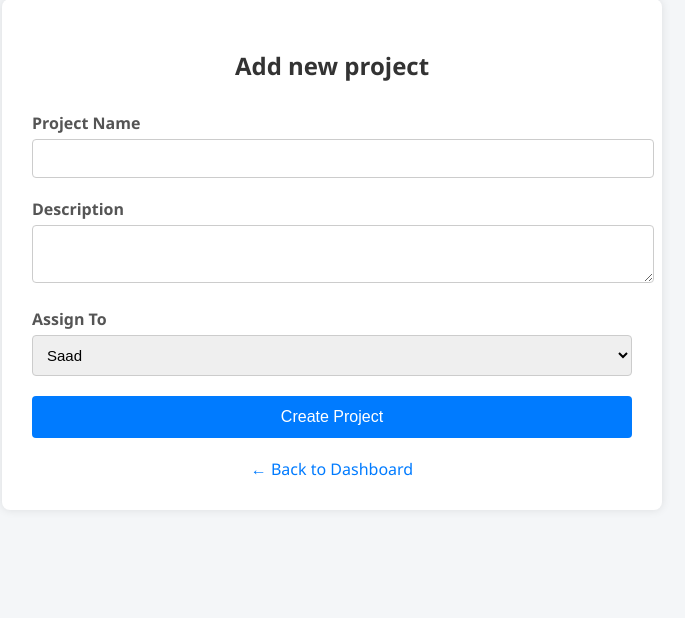
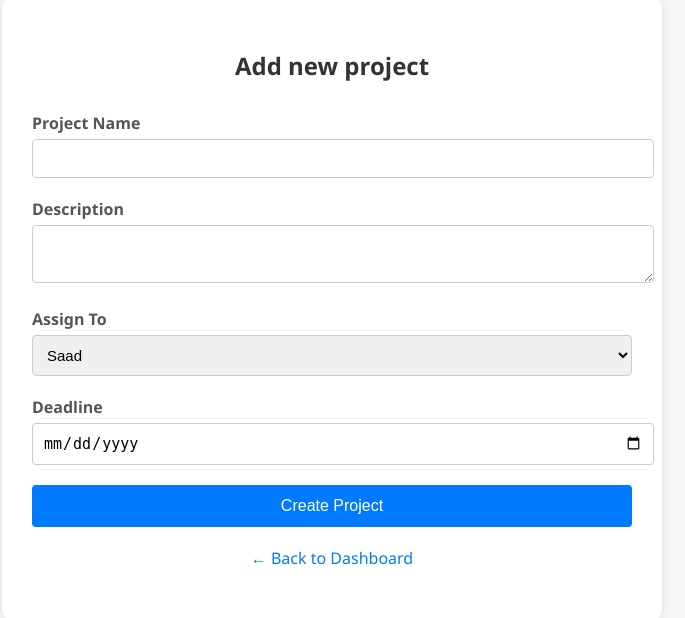
Before and after one commit to Saad05-dev2005/project, a Flask app: page /add_project in a window 1280 px wide. Shown: the part 41-659 px from the top of the page, without its empty margins (308-993 px from the left). Run offline with Flask 3, Linux system fonts and the light colour scheme; a user stored in the database is signed in; data comes from the database, SQL or seed files in the repository; both versions use the stored data as it was after the commit.

Commit message:
Updated project and task management features

```diff
--- a/app.py
+++ b/app.py
@@ -8,6 +8,8 @@ from flask import abort
 from flask_wtf import FlaskForm
 from wtforms import DateField, SelectField, StringField, PasswordField, SubmitField, TextAreaField, ValidationError
 from wtforms.validators import DataRequired, Email, EqualTo, Length, input_required
+from flask_migrate import Migrate
+from wtforms.fields import DateField
 
 
 app = Flask(__name__)
@@ -33,6 +35,7 @@ class Project(db.Model):
     description = db.Column(db.Text, nullable=True)
     user_id = db.Column(db.Integer, db.ForeignKey('user.id'), nullable=False)
     tasks = db.relationship('Task', backref='project', lazy=True)
+    deadline = db.Column(db.Date, nullable=False)
 
     @property
     def progress(self):
@@ -62,6 +65,7 @@ class ProjectForm(FlaskForm):
     description = TextAreaField('Description', validators=[Length(max=500)])
     assign_to = SelectField('Assign To', coerce=int, validators=[DataRequired()])
     submit = SubmitField('Create Project')
+    deadline = DateField('Deadline', format='%Y-%m-%d', validators=[DataRequired()])
 
 class Task(db.Model):
     id = db.Column(db.Integer, primary_key=True)
@@ -274,7 +278,7 @@ def add_project():
             form.assign_to.choices = [(current_user.id, current_user.username)]
             form.assign_to.data = current_user.id
         if form.validate_on_submit():
-            project = Project(name=form.name.data.strip(), description=(form.description.data.strip() or None), user_id=form.assign_to.data)
+            project = Project(name=form.name.data.strip(), description=(form.description.data.strip() or None), user_id=form.assign_to.data, deadline=form.deadline.data)
             db.session.add(project)
             db.session.commit()
             flash("Project created successfully!", "success")
--- a/static/admin_dashboard.css
+++ b/static/admin_dashboard.css
@@ -13,6 +13,9 @@ nav{
     display: flex;
     justify-content: space-between;
     align-items: center;
+    position: sticky;
+    top: 0;
+    z-index: 1000;
 }
 
 span{
--- a/static/tasks.css
+++ b/static/tasks.css
@@ -48,6 +48,7 @@ main{
     padding: 12px 15px;
     border: 1px solid #ddd;
     text-align: left;
+    white-space: nowrap;
 }
 
 .task-table th {
@@ -65,7 +66,7 @@ main{
     padding: 6px 12px;
     border-radius: 4px;
     text-decoration: none;
-    font-size: 14px;
+    font-size: 12px;
 }
 
 .complete-btn:hover {
--- a/templates/add_project.html
+++ b/templates/add_project.html
@@ -26,6 +26,11 @@
             </div>
             {% endif %}
             <div>
+            <div>
+                <label for="deadline">{{ form.deadline.label }}</label>
+                {{ form.deadline }}
+            </div>
+            <div>
                 {{ form.submit }}
             </div>
         </form>
--- a/templates/admin_dashboard.html
+++ b/templates/admin_dashboard.html
@@ -25,6 +25,7 @@
                 <th>Description</th>
                 <th>Owner</th>
                 <th>Progress</th>
+                <th>Deadline</th>
                 <th>Actions</th>
             </tr>
         </thead>
@@ -35,6 +36,7 @@
                 <td>{{ project.description or 'No description' }}</td>
                 <td>{{ project.owner.username }}</td>
                 <td>{{ project.progress }}%</td>
+                <td>{{ project.deadline.strftime('%Y-%m-%d') }}</td>
                 <td><a href="{{ url_for('tasks', project_id=project.id) }}">View Tasks</a></td>
             </tr>
             {% endfor %}
--- a/templates/register.html
+++ b/templates/register.html
@@ -33,7 +33,7 @@
     {% with messages = get_flashed_messages(with_categories=true) %}
         {% if messages %}
             {% for category, message in messages %}
-                <div class="flash {{ category }}">{{ message }}</div>
+                <div class="flash-message {{ category }}">{{ message }}</div>
             {% endfor %}
         {% endif %}
     {% endwith %}
```
Also changed, not shown: instance/site.db.
